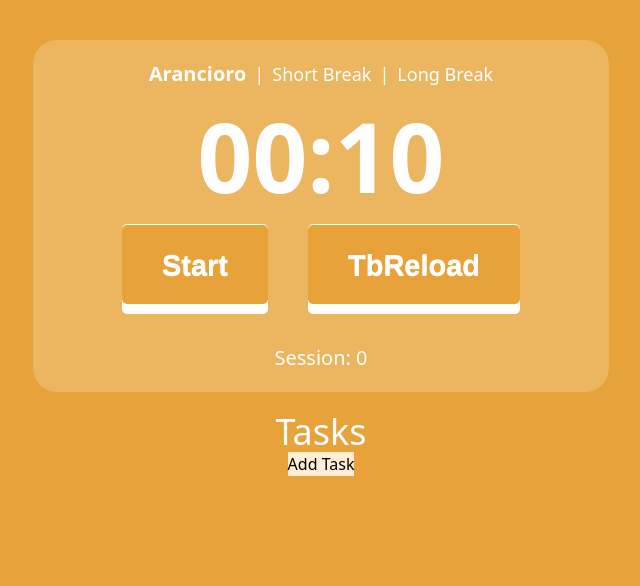
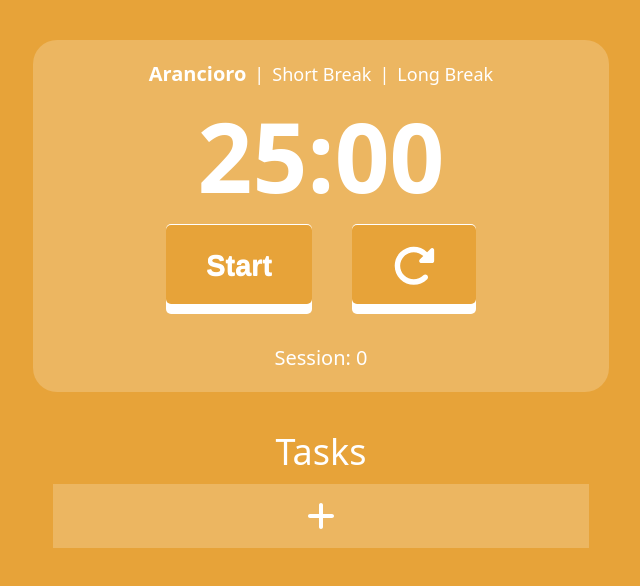
Before and after one commit to yahorlahunovich/productivity-manager, a React (Create React App) app: page / in a window 1280 px wide. Shown: the top 586 px of the page, without its empty margins (319-959 px from the left). Built offline with nearby package versions, Linux system fonts and the light colour scheme.

Commit message:
adding icons

```diff
--- a/package.json
+++ b/package.json
@@ -3,6 +3,10 @@
   "version": "0.1.0",
   "private": true,
   "dependencies": {
+    "@fortawesome/fontawesome-svg-core": "^6.4.0",
+    "@fortawesome/free-brands-svg-icons": "^6.4.0",
+    "@fortawesome/free-solid-svg-icons": "^6.4.0",
+    "@fortawesome/react-fontawesome": "^0.2.0",
     "@reduxjs/toolkit": "^1.9.5",
     "@testing-library/jest-dom": "^5.16.5",
     "@testing-library/react": "^13.4.0",
--- a/src/App.tsx
+++ b/src/App.tsx
@@ -8,7 +8,7 @@ function App() {
   const currentMode = useAppSelector((state) => state.timer.currentMode);
   return (
     <div
-      className={`min-h-screen p-10 ${
+      className={`min-h-screen p-10 flex flex-col items-center ${
         currentMode === "pomodoro"
           ? "bg-mainOrange"
           : currentMode === "shortBreak"
@@ -20,7 +20,6 @@ function App() {
     >
       <Timer />
       <Tasks />
-      {/* <Todo /> */}
     </div>
   );
 }
--- a/src/components/tasks/Tasks.tsx
+++ b/src/components/tasks/Tasks.tsx
@@ -3,6 +3,8 @@ import TodoItems from "../todo/TodoItems";
 import TodoForm from "../todo/TodoForm";
 import { useAppDispatch, useAppSelector } from "../../redux/hooks";
 import { tasksActions } from "../../redux/tasksSlice";
+import { faPlus } from "@fortawesome/free-solid-svg-icons";
+import { FontAwesomeIcon } from "@fortawesome/react-fontawesome";
 
 export default function Tasks() {
   const dispatch = useAppDispatch();
@@ -11,13 +13,13 @@ export default function Tasks() {
     dispatch(tasksActions.setIsAdding());
   };
   return (
-    <div className="flex flex-col items-center justify-center mx-auto max-w-xl">
-      <h1 className="text-white text-4xl">Tasks</h1>
+    <div className="container flex flex-col justify-center mx-auto max-w-xl p-5 text-center">
+      <h1 className="text-white text-4xl mb-2">Tasks</h1>
       {isAdding ? (
         <TodoForm />
       ) : (
-        <button className="bg-orange-100" onClick={addTask}>
-          Add Task
+        <button className="text-white py-4 px-10 bg-white bg-opacity-20 hover:bg-opacity-30 mb-5 mt-1" onClick={addTask}>
+          <FontAwesomeIcon icon={faPlus} size="2xl" />
         </button>
       )}
       <TodoItems />
--- a/src/components/timer/Timer.tsx
+++ b/src/components/timer/Timer.tsx
@@ -1,7 +1,8 @@
 import React, { useEffect } from "react";
 import { useAppDispatch, useAppSelector } from "../../redux/hooks";
 import { timerActions } from "../../redux/timerSlice";
-// import { TbReload } from "react-icons/fa";
+import { FontAwesomeIcon } from "@fortawesome/react-fontawesome";
+import { faRotateRight } from "@fortawesome/free-solid-svg-icons";
 
 export default function Timer() {
   const dispatch = useAppDispatch();
@@ -141,7 +142,7 @@ export default function Timer() {
             }`}
             onClick={resetTimer}
           >
-            TbReload
+            <FontAwesomeIcon icon={faRotateRight} size="xl" />
           </button>
         </div>
       </div>
--- a/src/components/todo/TodoForm.tsx
+++ b/src/components/todo/TodoForm.tsx
@@ -3,10 +3,13 @@ import { useAppDispatch, useAppSelector } from "../../redux/hooks";
 import { todoActions } from "../../redux/todoSlice";
 import uniqid from "uniqid";
 import { tasksActions } from "../../redux/tasksSlice";
+import { faPlus } from "@fortawesome/free-solid-svg-icons";
+import { FontAwesomeIcon } from "@fortawesome/react-fontawesome";
 
 export default function TodoForm() {
   const dispatch = useAppDispatch();
   const isAdding = useAppSelector((state) => state.tasks.isAdding);
+  const currentMode = useAppSelector((state) => state.timer.currentMode);
   const inputValue = useAppSelector((state) => state.todo.currentTask);
   const submitForm = (e: React.FormEvent) => {
     e.preventDefault();
@@ -22,9 +25,27 @@ export default function TodoForm() {
     dispatch(todoActions.setCurrentTask(e.target.value));
   };
   return (
-    <form onSubmit={submitForm}>
-      <input type="text" onChange={onChangeHandler} value={inputValue} />
-      <button type="submit">Add</button>
+    <form onSubmit={submitForm} className="flex flex-col">
+      <input
+        type="text"
+        onChange={onChangeHandler}
+        value={inputValue}
+        className="rounded-lg h-8 my-3 mx-1"
+      />
+      <button
+        type="submit"
+        className={`bg-white py-1 px-3 rounded-lg   ${
+          currentMode === "pomodoro"
+            ? "text-mainOrange"
+            : currentMode === "shortBreak"
+            ? "text-mainBlue"
+            : currentMode === "longBreak"
+            ? "text-mainGreen"
+            : ""
+        }`}
+      >
+        <FontAwesomeIcon icon={faPlus} />
+      </button>
     </form>
   );
 }
--- a/src/components/todo/TodoItems.tsx
+++ b/src/components/todo/TodoItems.tsx
@@ -1,6 +1,8 @@
 import React from "react";
 import { useAppDispatch, useAppSelector } from "../../redux/hooks";
 import { todoActions } from "../../redux/todoSlice";
+import { FontAwesomeIcon } from "@fortawesome/react-fontawesome";
+import { faTrash } from "@fortawesome/free-solid-svg-icons";
 
 export default function TodoItems() {
   const todoItems = useAppSelector((state) => state.todo.todoItems);
@@ -25,11 +27,15 @@ export default function TodoItems() {
     <>
       <ul>
         {todoItems.map((item) => (
-          <li key={item.id} className="flex gap-4">
+          <li
+            key={item.id}
+            className="flex flex-row items-center justify-between gap-4 text-xl bg-white bg-opacity-20 text-white py-3 px-5 rounded-xl border border-white "
+          >
             <>
               <div>
                 <input
                   type="checkbox"
+                  className="checkbox-spin scale-150 m-1"
                   onChange={(e) => {
                     confirmTask(e, item.id);
                   }}
@@ -39,16 +45,22 @@ export default function TodoItems() {
                 </span>
               </div>
               <div className="flex gap-4">
-                <button onClick={() => deleteItem(item.id)}>Delete</button>
+                <button onClick={() => deleteItem(item.id)}>
+                  <FontAwesomeIcon icon={faTrash} />
+                </button>
               </div>
             </>
           </li>
         ))}
       </ul>
       {todoItems.length > 0 ? (
-        <div>
-          <button onClick={clearCompletedTasks}>Clear Completed Tasks</button>
-          <button onClick={clearAllTasks}>Clear All Tasks</button>
+        <div className="text-white flex flex-row justify-between gap-2">
+          <button onClick={clearCompletedTasks} className="hover:text-gray-200">
+            Clear Completed Tasks
+          </button>
+          <button onClick={clearAllTasks} className="hover:text-gray-200">
+            Clear All Tasks
+          </button>
         </div>
       ) : (
         ""
--- a/src/index.css
+++ b/src/index.css
@@ -1,6 +1,8 @@
 @tailwind base;
 @tailwind components;
 @tailwind utilities;
+
+
 
 .animationBut {
   position: relative;
@@ -20,9 +22,9 @@
   text-shadow: 0px 1px 0px #ffffff;
   filter: dropshadow(color=#ffffff, offx=0px, offy=1px);
 
-  -webkit-box-shadow: inset 0 1px 0 #FFF, 0 10px 0 #FFF;
-  -moz-box-shadow: inset 0 1px 0 #FFF, 0 10px 0 #FFF;
-  box-shadow: inset 0 1px 0 #FFF, 0 10px 0 #FFF;
+  -webkit-box-shadow: inset 0 1px 0 #fff, 0 10px 0 #fff;
+  -moz-box-shadow: inset 0 1px 0 #fff, 0 10px 0 #fff;
+  box-shadow: inset 0 1px 0 #fff, 0 10px 0 #fff;
 
   -webkit-border-radius: 5px;
   -moz-border-radius: 5px;
@@ -33,9 +35,9 @@
   top: 10px;
   /* background-color: #f78900; */
 
-  -webkit-box-shadow: inset 0 1px 0 #FFF, inset 0 -3px 0 #FFF;
-  -moz-box-shadow: inset 0 1px 0 #FFF, inset 0 -3pxpx 0 #FFF;
-  box-shadow: inset 0 1px 0 #FFF, inset 0 -3px 0 #FFF;
+  -webkit-box-shadow: inset 0 1px 0 #fff, inset 0 -3px 0 #fff;
+  -moz-box-shadow: inset 0 1px 0 #fff, inset 0 -3pxpx 0 #fff;
+  box-shadow: inset 0 1px 0 #fff, inset 0 -3px 0 #fff;
 }
 
 .animationBut:after {
--- a/src/index.tsx
+++ b/src/index.tsx
@@ -4,6 +4,7 @@ import "./index.css";
 import App from "./App";
 import { Provider } from "react-redux";
 import store from "./redux/store";
+
 
 const root = ReactDOM.createRoot(
   document.getElementById("root") as HTMLElement
--- a/src/redux/timerSlice.ts
+++ b/src/redux/timerSlice.ts
@@ -12,10 +12,10 @@ type InitialState = {
 };
 
 const initialState: InitialState = {
-  initialTime: 10,
-  time: 10,
-  pomodoroTime: 10,
-  shortBreakTime: 5,
+  initialTime: 25 * 60,
+  time: 25 * 60,
+  pomodoroTime: 25 * 60,
+  shortBreakTime: 5 * 60,
   longBreakTime: 15 * 60,
   isTimerOn: false,
   currentMode: "pomodoro",
```
Also changed, not shown: 1 other file (tests, documents, lock files or other folders).
